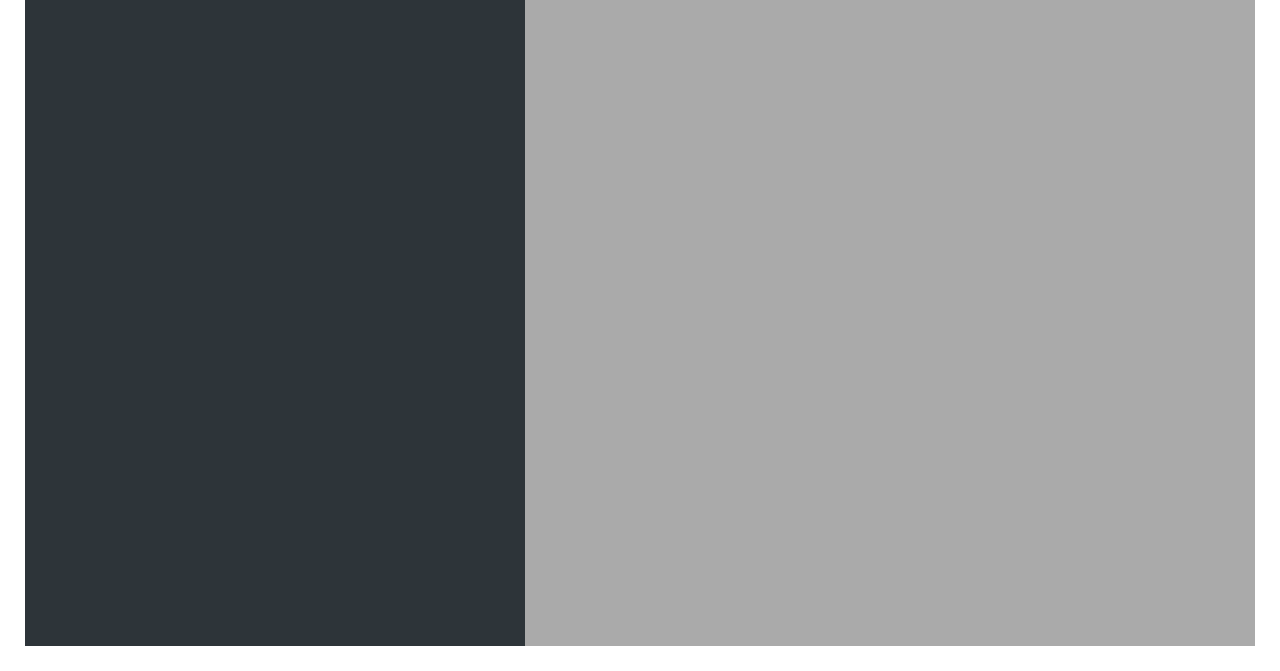
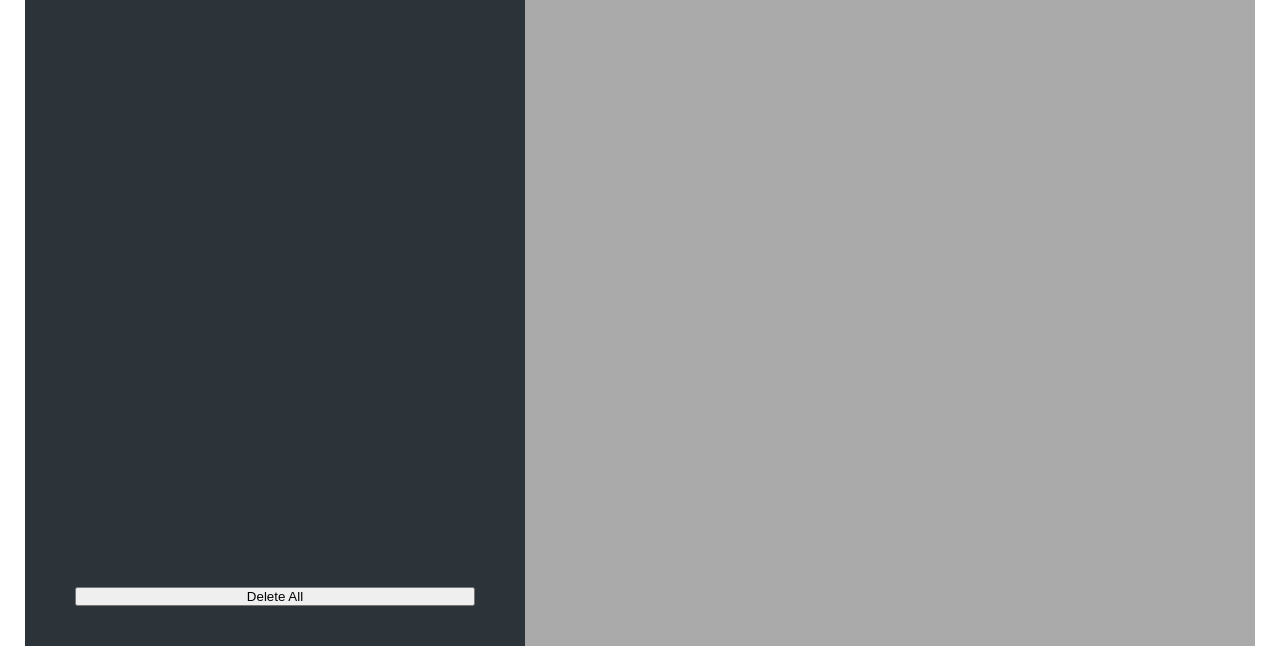
Before and after one commit to lukaszfronia/Mapty, a plain HTML site: page index.html in a window 1280 px wide. Shown: the part 129-800 px from the top of the page. Drawn offline with nearby package versions, Linux system fonts and the light colour scheme.

Commit message:
add new button
Delete all button

```diff
--- a/index.html
+++ b/index.html
@@ -129,6 +129,7 @@
         >. Use for learning or your portfolio. Don't use to teach. Don't claim
         as your own.
       </p> -->
+      <button class="delete__btn">Delete All</button>
     </div>
 
     <div id="map"></div>
```
